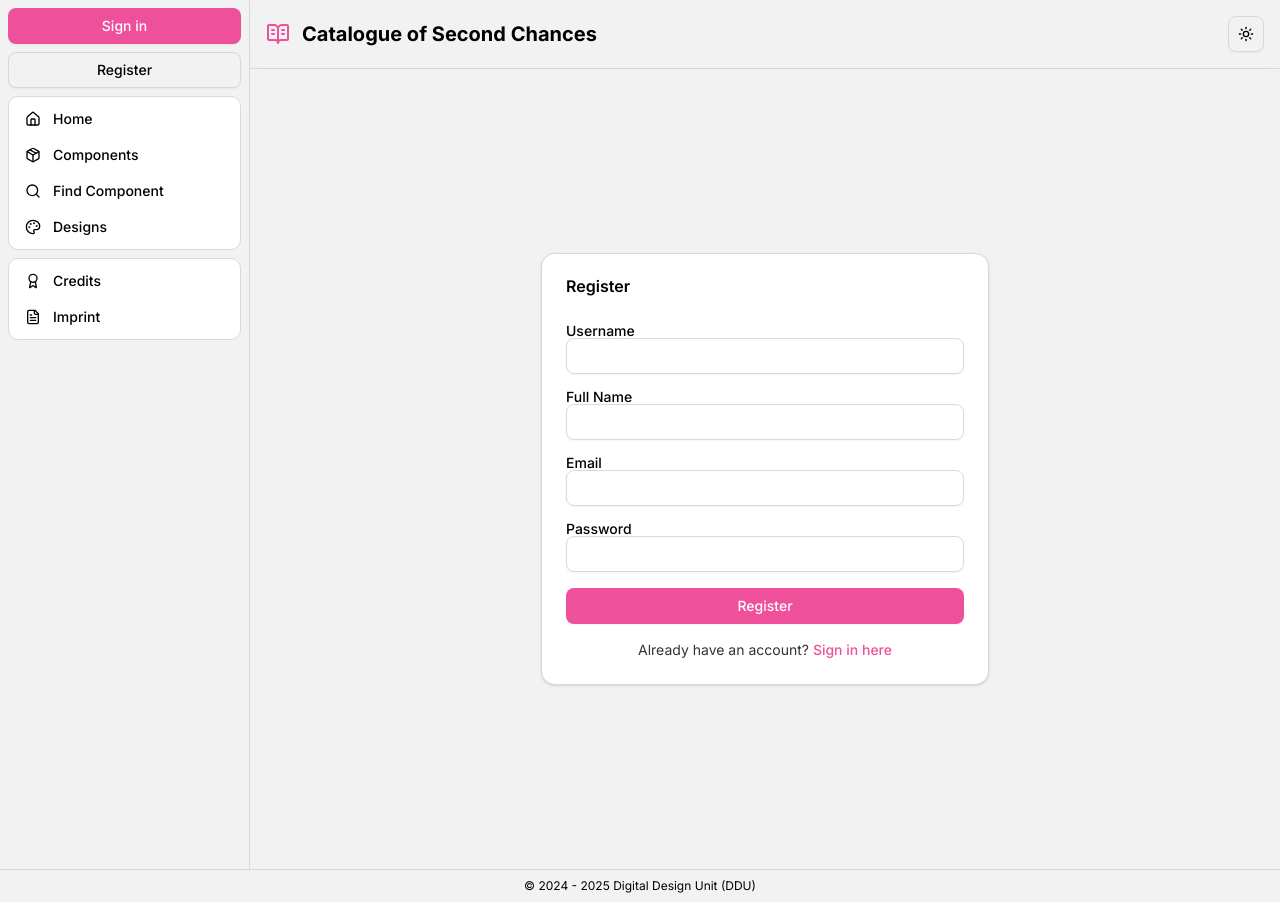
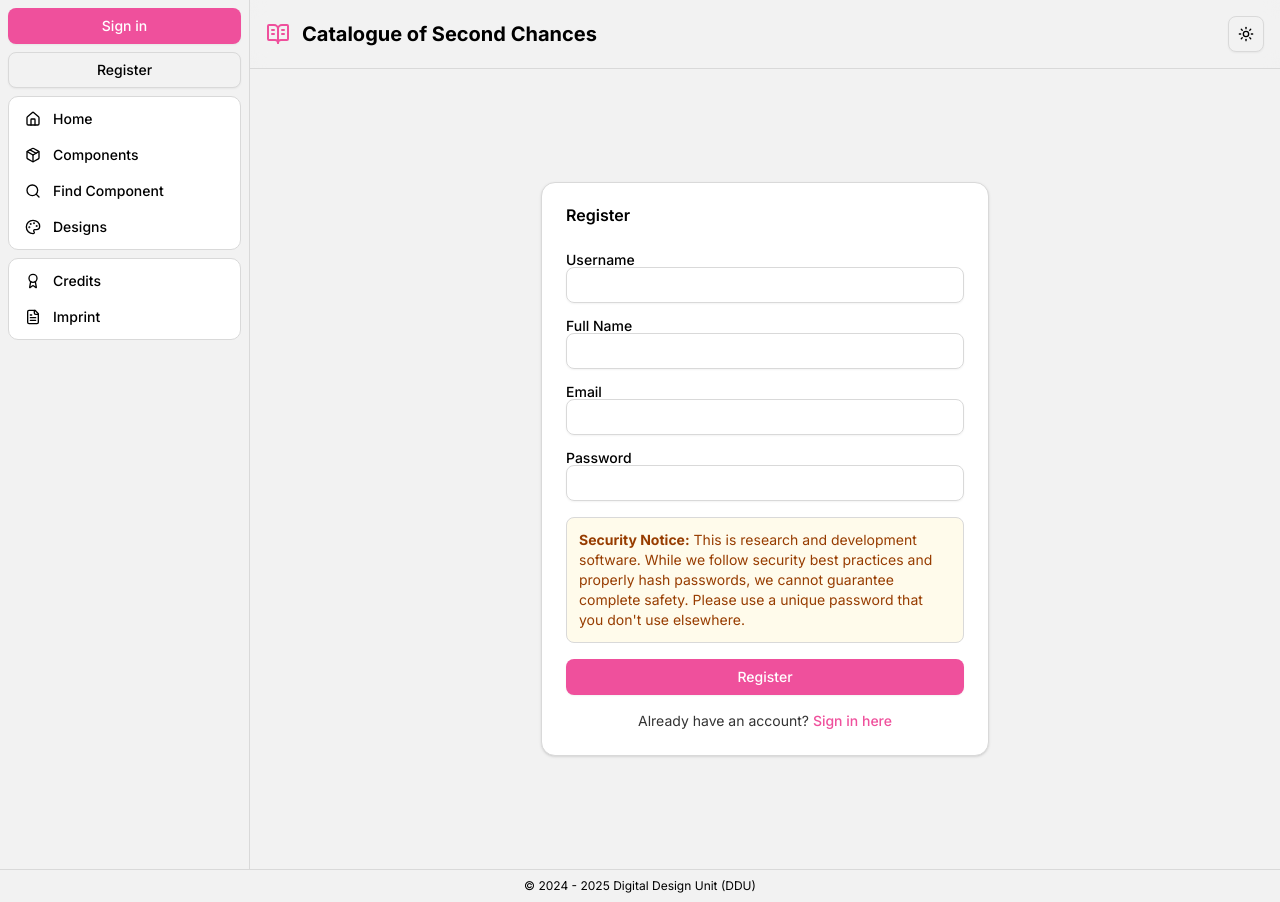
Before and after one commit to digitaldesignunit/csc, a Next.js app in the folder src/frontend/: page /auth/register in a window 1280 px wide. Built offline with nearby package versions, Linux system fonts and the light colour scheme; no server answers.

Commit message:
bump version and log changes

```diff
--- a/src/frontend/app/auth/register/page.tsx
+++ b/src/frontend/app/auth/register/page.tsx
@@ -100,6 +100,15 @@ export default function RegisterPage() {
               />
             </div>
 
+            <div className="p-3 bg-amber-50 dark:bg-amber-950/20 border border-amber-200 dark:border-amber-800 rounded-md">
+              <p className="text-sm text-amber-800 dark:text-amber-200">
+                <strong>Security Notice:</strong> This is research and development software.
+                While we follow security best practices and properly hash passwords, we cannot
+                guarantee complete safety. Please use a unique password that you don't use
+                elsewhere.
+              </p>
+            </div>
+
             <Button type="submit" className="w-full">Register</Button>
           </form>
 
```
Also changed, not shown: 1 other file (tests, documents, lock files or other folders).
